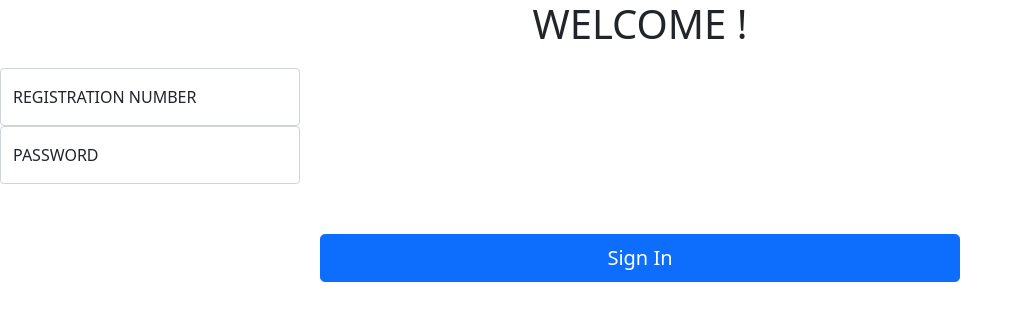
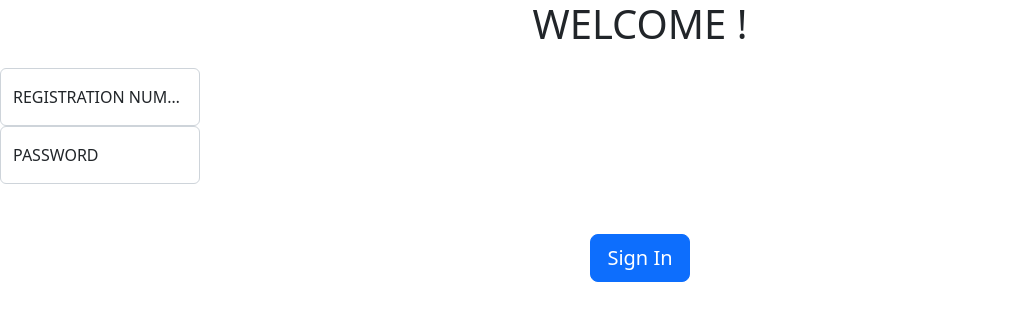
Before and after one commit to JeewanthaUdeshika/e18-co227-postgraduate-student-management-system, a React (Create React App) app in the folder front-end/: page / in a window 1280 px wide. Shown: the top 320 px of the page, without its empty margins (0-1023 px from the left). Built offline with nearby package versions, Linux system fonts and the light colour scheme.

Commit message:
Installed Bootstrap 5.2.0 beta

```diff
--- a/front-end/package.json
+++ b/front-end/package.json
@@ -6,7 +6,7 @@
     "@testing-library/jest-dom": "^5.16.4",
     "@testing-library/react": "^13.3.0",
     "@testing-library/user-event": "^13.5.0",
-    "bootstrap": "^5.1.3",
+    "bootstrap": "^5.2.0-beta1",
     "react": "^18.2.0",
     "react-dom": "^18.2.0",
     "react-scripts": "5.0.1",
--- a/front-end/src/components/login.jsx
+++ b/front-end/src/components/login.jsx
@@ -9,30 +9,25 @@ class Login extends Component {
     render() {
         return (
 
-            <body class="text-center" style={{alignItems: 'center'}} >
-                <main class="form-signin w-100 m-auto">
+            <body class="text-center">
+                <main class='form-signin w-100 m-auto'>
                     <form>
                         <h1 class="h3 mb-3 fw-normal" style={{ fontSize: '40px'}}>
                             WELCOME !
                         </h1>
-
-
                         <div class="form-floating"
-                            style={{marginTop: '20px' , width: '300px', justifyContent: 'center'}}>
+                            style={{marginTop: '20px' , width: '200px', justifyContent: 'center', allignContent: 'center'}}>
 
                             <input type="text" class="form-control" id="RegNo" placeholder='Registraton Number'/>
                             <label for="RegNo">REGISTRATION NUMBER</label>
                         </div>
-
                         <div class="form-floating"
-                            style={{ width: '300px', justifyContent: 'center'}}>
+                            style={{ width: '200px', justifyContent: 'center', allignContent: 'center'}}>
 
                             <input type="password" class="form-control" id="password" placeholder='Password'/>
                             <label for='password'>PASSWORD</label>
                         </div>
-
-
-                        <button class='w-50 btn btn-lg btn-primary' type='submit' style={{marginTop: '50px'}} >
+                        <button class='w-30 btn btn-lg btn-primary' type='submit' style={{marginTop: '50px'}} >
                             Sign In
                         </button>
                     </form>
@@ -89,20 +84,20 @@ export default Login;
       </div>
       <div class="col-md-7 col-lg-5 col-xl-5 offset-xl-1">
         <form>
-          <!-- Email input -->
+
           <div class="form-outline mb-4">
             <input type="email" id="form1Example13" class="form-control form-control-lg" />
             <label class="form-label" for="form1Example13">Email address</label>
           </div>
 
-          <!-- Password input -->
+
           <div class="form-outline mb-4">
             <input type="password" id="form1Example23" class="form-control form-control-lg" />
             <label class="form-label" for="form1Example23">Password</label>
           </div>
 
           <div class="d-flex justify-content-around align-items-center mb-4">
-            <!-- Checkbox -->
+
             <div class="form-check">
               <input class="form-check-input" type="checkbox" value="" id="form1Example3" checked />
               <label class="form-check-label" for="form1Example3"> Remember me </label>
@@ -110,7 +105,7 @@ export default Login;
             <a href="#!">Forgot password?</a>
           </div>
 
-          <!-- Submit button -->
+
           <button type="submit" class="btn btn-primary btn-lg btn-block">Sign in</button>
 
           <div class="divider d-flex align-items-center my-4">
```
Also changed, not shown: 1 other file (tests, documents, lock files or other folders).
